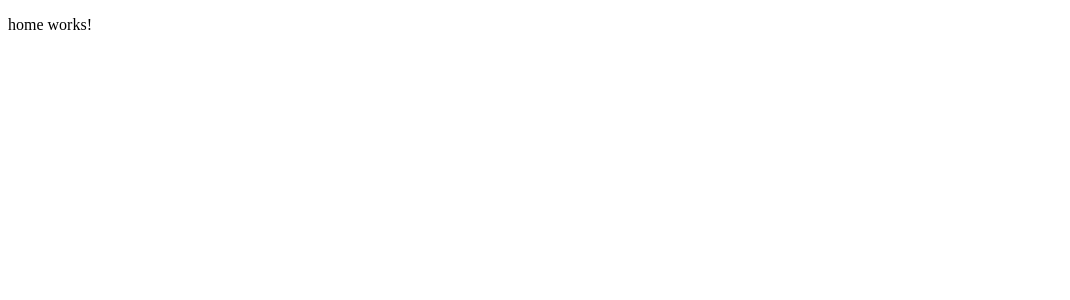
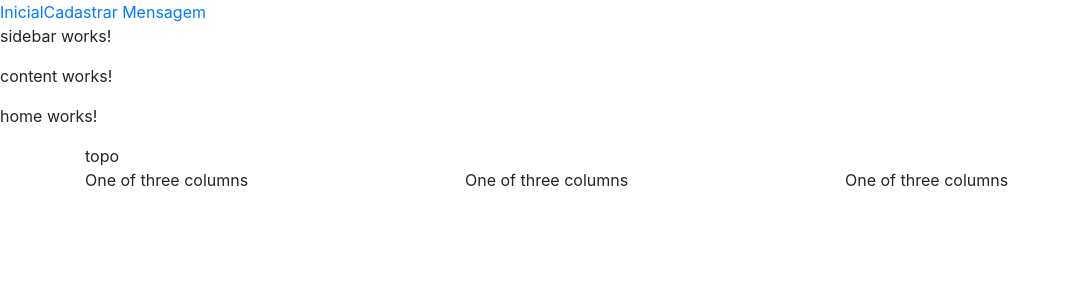
Before and after one commit to ehurafa/pmcr-test, an Angular app in the folder messages-panel/: page /inicial in a window 1280 px wide. Shown: the top 300 px of the page, without its empty margins (0-1070 px from the left). Built offline with nearby package versions, Linux system fonts and the light colour scheme.

Commit message:
add bootstrap dependency

```diff
--- a/messages-panel/package.json
+++ b/messages-panel/package.json
@@ -22,6 +22,7 @@
     "@angular/platform-browser": "^6.0.0",
     "@angular/platform-browser-dynamic": "^6.0.0",
     "@angular/router": "^6.0.0",
+    "bootstrap": "^4.3.1",
     "core-js": "^2.5.4",
     "rxjs": "^6.0.0",
     "zone.js": "^0.8.26"
--- a/messages-panel/src/app/content/content.component.ts
+++ b/messages-panel/src/app/content/content.component.ts
@@ -1,7 +1,7 @@
 import { Component, OnInit } from '@angular/core';
 
 @Component({
-  selector: 'app-content',
+  selector: 'content',
   templateUrl: './content.component.html',
   styleUrls: ['./content.component.css']
 })
--- a/messages-panel/src/app/form/form.component.ts
+++ b/messages-panel/src/app/form/form.component.ts
@@ -1,7 +1,7 @@
 import { Component, OnInit } from '@angular/core';
 
 @Component({
-  selector: 'app-form',
+  selector: 'form',
   templateUrl: './form.component.html',
   styleUrls: ['./form.component.css']
 })
--- a/messages-panel/src/app/home/home.component.html
+++ b/messages-panel/src/app/home/home.component.html
@@ -1,3 +1,27 @@
+<header></header>
+<sidebar></sidebar>
+<content></content>
 <p>
   home works!
 </p>
+
+<div class="container">
+
+  <div class="row">
+    <div class="col-md-12">
+      topo
+    </div>
+
+  </div>
+  <div class="row">
+    <div class="col-sm">
+      One of three columns
+    </div>
+    <div class="col-sm">
+      One of three columns
+    </div>
+    <div class="col-sm">
+      One of three columns
+    </div>
+  </div>
+</div>
--- a/messages-panel/src/app/home/home.component.ts
+++ b/messages-panel/src/app/home/home.component.ts
@@ -1,7 +1,11 @@
 import { Component, OnInit } from '@angular/core';
 
+import { HeaderComponent } from '../header/header.component';
+import { SidebarComponent } from '../sidebar/sidebar.component';
+import { ContentComponent } from '../content/content.component';
+
 @Component({
-  selector: 'app-home',
+  selector: 'home',
   templateUrl: './home.component.html',
   styleUrls: ['./home.component.css']
 })
--- a/messages-panel/src/app/register/register.component.ts
+++ b/messages-panel/src/app/register/register.component.ts
@@ -1,7 +1,7 @@
 import { Component, OnInit } from '@angular/core';
 
 @Component({
-  selector: 'app-register',
+  selector: 'register',
   templateUrl: './register.component.html',
   styleUrls: ['./register.component.css']
 })
--- a/messages-panel/src/app/sidebar/sidebar.component.ts
+++ b/messages-panel/src/app/sidebar/sidebar.component.ts
@@ -1,7 +1,7 @@
 import { Component, OnInit } from '@angular/core';
 
 @Component({
-  selector: 'app-sidebar',
+  selector: 'sidebar',
   templateUrl: './sidebar.component.html',
   styleUrls: ['./sidebar.component.css']
 })
--- a/messages-panel/src/styles.scss
+++ b/messages-panel/src/styles.scss
@@ -1,2 +1,9 @@
 /* You can add global styles to this file, and also import other style files */
 @import "~@angular/material/prebuilt-themes/pink-bluegrey.css";
+@import "~bootstrap/dist/css/bootstrap.css";
+
+
+/* BASE */
+.col-lef{
+
+}
```
